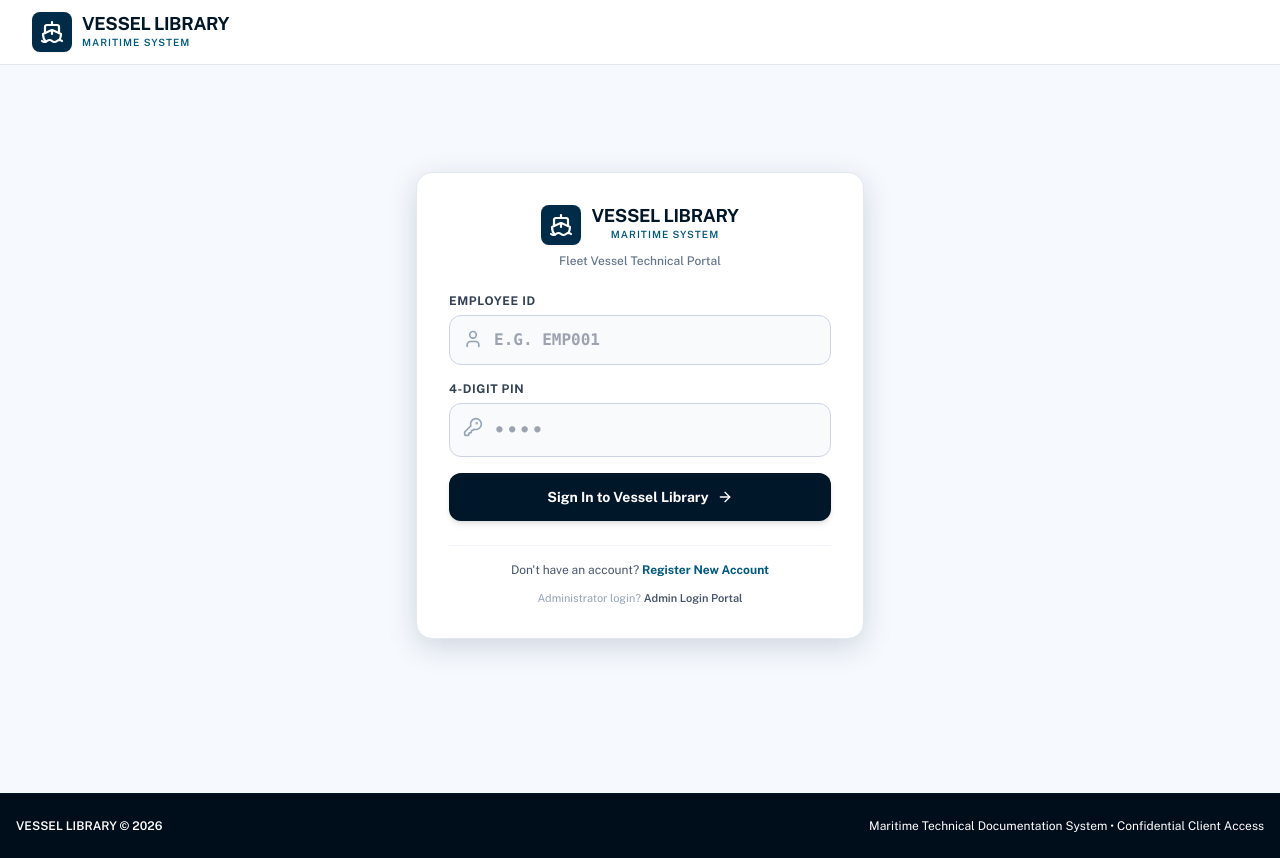
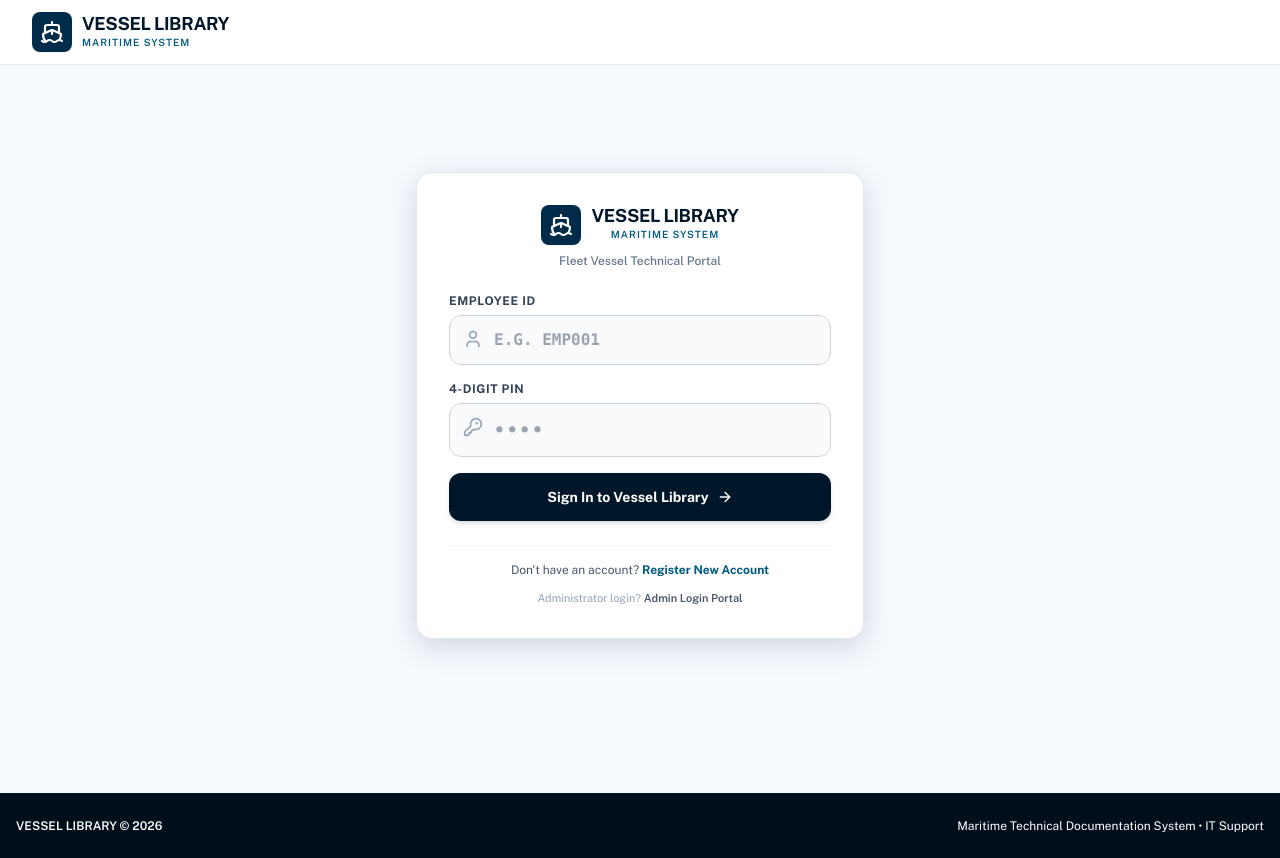
Before and after one commit to Deneth0077/VESSEL-LIBRARY, a Next.js app: page /login in a window 1280 px wide. Built offline with nearby package versions, Linux system fonts and the light colour scheme.

Commit message:
Update footer text to Maritime Technical Documentation System • IT Support

```diff
--- a/src/app/layout.tsx
+++ b/src/app/layout.tsx
@@ -46,7 +46,7 @@ export default function RootLayout({
         <footer className="bg-navy-900 text-white border-t border-navy-800 py-6 mt-12 text-center text-xs text-slate-400">
           <div className="max-w-7xl mx-auto px-4 flex flex-col sm:flex-row items-center justify-between gap-2">
             <span className="font-semibold text-white">VESSEL LIBRARY © {new Date().getFullYear()}</span>
-            <span>Maritime Technical Documentation System • Confidential Client Access</span>
+            <span>Maritime Technical Documentation System • IT Support</span>
           </div>
         </footer>
 
```
